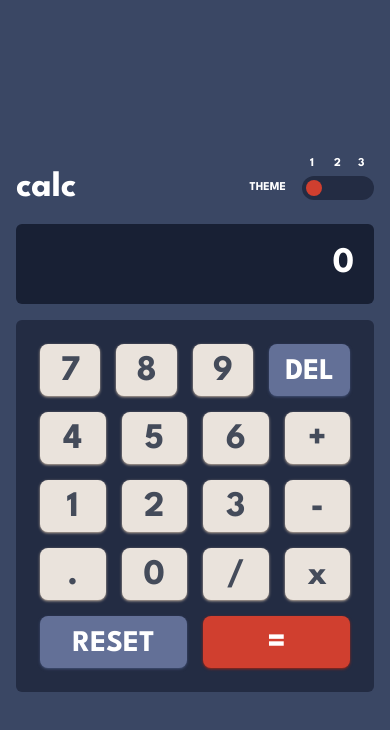
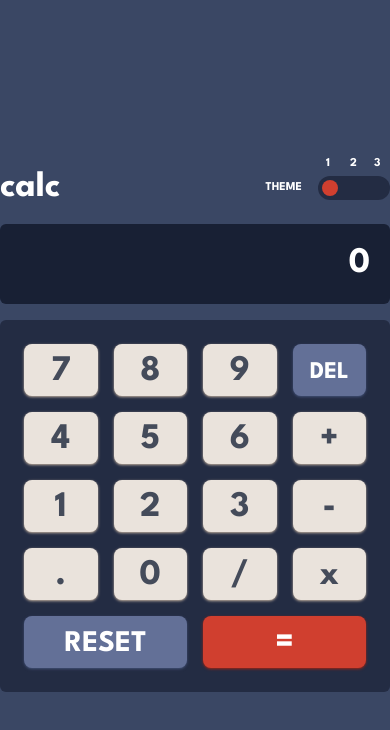
Before and after one commit to jialatteo/frontend-mentor-react-tailwind, a Next.js app: page /calculator-app in a window 390 px wide. Shown: the top 730 px of the page. Built offline with nearby package versions, Linux system fonts and the light colour scheme.

Commit message:
Fix issue with small screen width

```diff
--- a/src/app/calculator-app/page.js
+++ b/src/app/calculator-app/page.js
@@ -134,14 +134,14 @@ export default function CalculatorApp() {
 
   return (
     <div
-      className={`${leagueSpartan.className} bg-calculator-main-background ${theme} text-calculator-result-and-toggle-text flex min-h-screen items-center justify-center`}
+      className={`${leagueSpartan.className} bg-calculator-main-background ${theme} flex min-h-screen items-center justify-center text-calculator-result-and-toggle-text`}
     >
-      <div className="flex max-w-[450px] flex-1 flex-col gap-4 p-4">
+      <div className="flex max-w-[450px] flex-1 flex-col gap-4 sm:p-4">
         <div className="mt-4 flex items-center justify-between">
           <p className="text-4xl">calc</p>
           <div className="flex items-center gap-4">
             <p className="text-xs">THEME</p>
-            <div className="bg-calculator-toggle-and-keypad-background w-18 flex h-6 items-center justify-center gap-2 rounded-full p-1">
+            <div className="w-18 flex h-6 items-center justify-center gap-2 rounded-full bg-calculator-toggle-and-keypad-background p-1">
               <label className="flex cursor-pointer" htmlFor="theme-one">
                 <input
                   id="theme-one"
@@ -152,7 +152,7 @@ export default function CalculatorApp() {
                   onChange={handleThemeChange}
                   defaultChecked
                 />
-                <div className="peer-checked:bg-calculator-toggle-and-equals-key-background peer-checked:hover:bg-calculator-toggle-and-equals-key-background hover:bg-calculator-toggle-and-equals-key-background-hover relative h-4 w-4 rounded-full">
+                <div className="relative h-4 w-4 rounded-full hover:bg-calculator-toggle-and-equals-key-background-hover peer-checked:bg-calculator-toggle-and-equals-key-background peer-checked:hover:bg-calculator-toggle-and-equals-key-background">
                   <span className="absolute -top-6 left-1 text-xs">1</span>
                 </div>
               </label>
@@ -165,7 +165,7 @@ export default function CalculatorApp() {
                   onChange={handleThemeChange}
                   className="peer appearance-none"
                 />
-                <div className="peer-checked:bg-calculator-toggle-and-equals-key-background peer-checked:hover:bg-calculator-toggle-and-equals-key-background hover:bg-calculator-toggle-and-equals-key-background-hover relative h-4 w-4 rounded-full">
+                <div className="relative h-4 w-4 rounded-full hover:bg-calculator-toggle-and-equals-key-background-hover peer-checked:bg-calculator-toggle-and-equals-key-background peer-checked:hover:bg-calculator-toggle-and-equals-key-background">
                   <span className="absolute -top-6 left-1 text-xs">2</span>
                 </div>
               </label>
@@ -178,41 +178,41 @@ export default function CalculatorApp() {
                   onChange={handleThemeChange}
                   className="peer appearance-none"
                 />
-                <div className="peer-checked:bg-calculator-toggle-and-equals-key-background peer-checked:hover:bg-calculator-toggle-and-equals-key-background hover:bg-calculator-toggle-and-equals-key-background-hover relative h-4 w-4 rounded-full">
+                <div className="relative h-4 w-4 rounded-full hover:bg-calculator-toggle-and-equals-key-background-hover peer-checked:bg-calculator-toggle-and-equals-key-background peer-checked:hover:bg-calculator-toggle-and-equals-key-background">
                   <span className="absolute -top-6 left-1 text-xs">3</span>
                 </div>
               </label>
             </div>
           </div>
         </div>
-        <div className="bg-calculator-result-background rounded-md p-5">
+        <div className="rounded-md bg-calculator-result-background p-5">
           <p className="text-end text-4xl">
             {formatNumberWithThousandSeparators(displayString)}
           </p>
         </div>
-        <div className="bg-calculator-toggle-and-keypad-background flex flex-col gap-4 rounded-md p-6 text-4xl">
+        <div className="flex flex-col gap-4 rounded-md bg-calculator-toggle-and-keypad-background p-6 text-4xl">
           <div className="flex gap-4">
             <button
               onClick={() => handleNumber(7)}
-              className="text-calculator-regular-key-text bg-calculator-regular-key-background shadow-calculator-regular-key-shadow hover:bg-calculator-regular-key-background-hover flex-1 rounded-lg px-4 pb-1 pt-2 shadow"
+              className="flex-1 rounded-lg bg-calculator-regular-key-background pb-1 pt-2 text-calculator-regular-key-text shadow shadow-calculator-regular-key-shadow hover:bg-calculator-regular-key-background-hover sm:px-4"
             >
               7
             </button>
             <button
               onClick={() => handleNumber(8)}
-              className="text-calculator-regular-key-text bg-calculator-regular-key-background shadow-calculator-regular-key-shadow hover:bg-calculator-regular-key-background-hover flex-1 rounded-lg px-4 pb-1 pt-2 shadow"
+              className="flex-1 rounded-lg bg-calculator-regular-key-background pb-1 pt-2 text-calculator-regular-key-text shadow shadow-calculator-regular-key-shadow hover:bg-calculator-regular-key-background-hover sm:px-4"
             >
               8
             </button>
             <button
               onClick={() => handleNumber(9)}
-              className="text-calculator-regular-key-text bg-calculator-regular-key-background shadow-calculator-regular-key-shadow hover:bg-calculator-regular-key-background-hover flex-1 rounded-lg px-4 pb-1 pt-2 shadow"
+              className="flex-1 rounded-lg bg-calculator-regular-key-background pb-1 pt-2 text-calculator-regular-key-text shadow shadow-calculator-regular-key-shadow hover:bg-calculator-regular-key-background-hover sm:px-4"
             >
               9
             </button>
             <button
               onClick={() => handleDelete()}
-              className="bg-calculator-function-key-background shadow-calculator-function-key-shadow hover:bg-calculator-function-key-background-hover text-calculator-function-key-text flex-1 rounded-lg px-4 pb-1 pt-2 text-3xl shadow"
+              className="flex-1 rounded-lg bg-calculator-function-key-background pb-1 pt-2 text-2xl text-calculator-function-key-text shadow shadow-calculator-function-key-shadow hover:bg-calculator-function-key-background-hover sm:px-4 sm:text-3xl"
             >
               DEL
             </button>
@@ -220,25 +220,25 @@ export default function CalculatorApp() {
           <div className="flex gap-4">
             <button
               onClick={() => handleNumber(4)}
-              className="text-calculator-regular-key-text bg-calculator-regular-key-background shadow-calculator-regular-key-shadow hover:bg-calculator-regular-key-background-hover flex-1 rounded-lg px-4 pb-1 pt-2 shadow"
+              className="flex-1 rounded-lg bg-calculator-regular-key-background pb-1 pt-2 text-calculator-regular-key-text shadow shadow-calculator-regular-key-shadow hover:bg-calculator-regular-key-background-hover sm:px-4"
             >
               4
             </button>
             <button
               onClick={() => handleNumber(5)}
-              className="text-calculator-regular-key-text bg-calculator-regular-key-background shadow-calculator-regular-key-shadow hover:bg-calculator-regular-key-background-hover flex-1 rounded-lg px-4 pb-1 pt-2 shadow"
+              className="flex-1 rounded-lg bg-calculator-regular-key-background pb-1 pt-2 text-calculator-regular-key-text shadow shadow-calculator-regular-key-shadow hover:bg-calculator-regular-key-background-hover sm:px-4"
             >
               5
             </button>
             <button
               onClick={() => handleNumber(6)}
-              className="text-calculator-regular-key-text bg-calculator-regular-key-background shadow-calculator-regular-key-shadow hover:bg-calculator-regular-key-background-hover flex-1 rounded-lg px-4 pb-1 pt-2 shadow"
+              className="flex-1 rounded-lg bg-calculator-regular-key-background pb-1 pt-2 text-calculator-regular-key-text shadow shadow-calculator-regular-key-shadow hover:bg-calculator-regular-key-background-hover sm:px-4"
             >
               6
             </button>
             <button
               onClick={handlePlus}
-              className="text-calculator-regular-key-text bg-calculator-regular-key-background shadow-calculator-regular-key-shadow hover:bg-calculator-regular-key-background-hover flex-1 rounded-lg px-4 pb-1 pt-2 shadow"
+              className="flex-1 rounded-lg bg-calculator-regular-key-background pb-1 pt-2 text-calculator-regular-key-text shadow shadow-calculator-regular-key-shadow hover:bg-calculator-regular-key-background-hover sm:px-4"
             >
               +
             </button>
@@ -246,25 +246,25 @@ export default function CalculatorApp() {
           <div className="flex gap-4">
             <button
               onClick={() => handleNumber(1)}
-              className="text-calculator-regular-key-text bg-calculator-regular-key-background shadow-calculator-regular-key-shadow hover:bg-calculator-regular-key-background-hover flex-1 rounded-lg px-4 pb-1 pt-2 shadow"
+              className="flex-1 rounded-lg bg-calculator-regular-key-background pb-1 pt-2 text-calculator-regular-key-text shadow shadow-calculator-regular-key-shadow hover:bg-calculator-regular-key-background-hover sm:px-4"
             >
               1
             </button>
             <button
               onClick={() => handleNumber(2)}
-              className="text-calculator-regular-key-text bg-calculator-regular-key-background shadow-calculator-regular-key-shadow hover:bg-calculator-regular-key-background-hover flex-1 rounded-lg px-4 pb-1 pt-2 shadow"
+              className="flex-1 rounded-lg bg-calculator-regular-key-background pb-1 pt-2 text-calculator-regular-key-text shadow shadow-calculator-regular-key-shadow hover:bg-calculator-regular-key-background-hover sm:px-4"
             >
               2
             </button>
             <button
               onClick={() => handleNumber(3)}
-              className="text-calculator-regular-key-text bg-calculator-regular-key-background shadow-calculator-regular-key-shadow hover:bg-calculator-regular-key-background-hover flex-1 rounded-lg px-4 pb-1 pt-2 shadow"
+              className="flex-1 rounded-lg bg-calculator-regular-key-background pb-1 pt-2 text-calculator-regular-key-text shadow shadow-calculator-regular-key-shadow hover:bg-calculator-regular-key-background-hover sm:px-4"
             >
               3
             </button>
             <button
               onClick={handleMinus}
-              className="text-calculator-regular-key-text bg-calculator-regular-key-background shadow-calculator-regular-key-shadow hover:bg-calculator-regular-key-background-hover flex-1 rounded-lg px-4 pb-1 pt-2 shadow"
+              className="flex-1 rounded-lg bg-calculator-regular-key-background pb-1 pt-2 text-calculator-regular-key-text shadow shadow-calculator-regular-key-shadow hover:bg-calculator-regular-key-background-hover sm:px-4"
             >
               -
             </button>
@@ -272,25 +272,25 @@ export default function CalculatorApp() {
           <div className="flex gap-4">
             <button
               onClick={handleDecimal}
-              className="text-calculator-regular-key-text bg-calculator-regular-key-background shadow-calculator-regular-key-shadow hover:bg-calculator-regular-key-background-hover flex-1 rounded-lg px-4 pb-1 pt-2 shadow"
+              className="flex-1 rounded-lg bg-calculator-regular-key-background pb-1 pt-2 text-calculator-regular-key-text shadow shadow-calculator-regular-key-shadow hover:bg-calculator-regular-key-background-hover sm:px-4"
             >
               .
             </button>
             <button
               onClick={() => handleNumber(0)}
-              className="text-calculator-regular-key-text bg-calculator-regular-key-background shadow-calculator-regular-key-shadow hover:bg-calculator-regular-key-background-hover flex-1 rounded-lg px-4 pb-1 pt-2 shadow"
+              className="flex-1 rounded-lg bg-calculator-regular-key-background pb-1 pt-2 text-calculator-regular-key-text shadow shadow-calculator-regular-key-shadow hover:bg-calculator-regular-key-background-hover sm:px-4"
             >
               0
             </button>
             <button
               onClick={handleDivide}
-              className="text-calculator-regular-key-text bg-calculator-regular-key-background shadow-calculator-regular-key-shadow hover:bg-calculator-regular-key-background-hover flex-1 rounded-lg px-4 pb-1 pt-2 shadow"
+              className="flex-1 rounded-lg bg-calculator-regular-key-background pb-1 pt-2 text-calculator-regular-key-text shadow shadow-calculator-regular-key-shadow hover:bg-calculator-regular-key-background-hover sm:px-4"
             >
               /
             </button>
             <button
               onClick={handleMultiply}
-              className="text-calculator-regular-key-text bg-calculator-regular-key-background shadow-calculator-regular-key-shadow hover:bg-calculator-regular-key-background-hover flex-1 rounded-lg px-4 pb-1 pt-2 shadow"
+              className="flex-1 rounded-lg bg-calculator-regular-key-background pb-1 pt-2 text-calculator-regular-key-text shadow shadow-calculator-regular-key-shadow hover:bg-calculator-regular-key-background-hover sm:px-4"
             >
               x
             </button>
@@ -298,13 +298,13 @@ export default function CalculatorApp() {
           <div className="flex gap-4">
             <button
               onClick={handleReset}
-              className="bg-calculator-function-key-background shadow-calculator-function-key-shadow hover:bg-calculator-function-key-background-hover text-calculator-function-key-text flex-1 rounded-lg px-4 pb-1 pt-2 text-3xl shadow"
+              className="flex-1 rounded-lg bg-calculator-function-key-background pb-1 pt-2 text-3xl text-calculator-function-key-text shadow shadow-calculator-function-key-shadow hover:bg-calculator-function-key-background-hover sm:px-4"
             >
               RESET
             </button>
             <button
               onClick={handleEquals}
-              className="bg-calculator-toggle-and-equals-key-background shadow-calculator-equals-key-shadow hover:bg-calculator-toggle-and-equals-key-background-hover text-calculator-equals-key-text flex-1 rounded-lg px-4 pb-1 pt-2 shadow"
+              className="flex-1 rounded-lg bg-calculator-toggle-and-equals-key-background pb-1 pt-2 text-calculator-equals-key-text shadow shadow-calculator-equals-key-shadow hover:bg-calculator-toggle-and-equals-key-background-hover sm:px-4"
             >
               =
             </button>
--- a/src/app/components/Card.js
+++ b/src/app/components/Card.js
@@ -74,7 +74,7 @@ export default function Card({
   githubUrl,
 }) {
   return (
-    <div className="relative m-4 w-[500px] overflow-hidden rounded-xl border bg-white text-xl">
+    <div className="relative overflow-hidden rounded-xl border bg-white text-xl sm:m-4 sm:w-[500px]">
       <ImageCarousel images={images} />
 
       <a
--- a/src/app/page.js
+++ b/src/app/page.js
@@ -4,7 +4,7 @@ import Card from "./components/Card";
 export default function Home() {
   return (
     <div className="flex min-h-screen flex-col items-center justify-center bg-slate-100 py-16 text-black">
-      <p className="mb-8 text-center text-6xl font-bold">
+      <p className="mb-8 text-center text-4xl font-bold sm:text-6xl">
         Frontend Mentor Challenges attempted by{" "}
         <a
           href="https://github.com/jialatteo"
```
